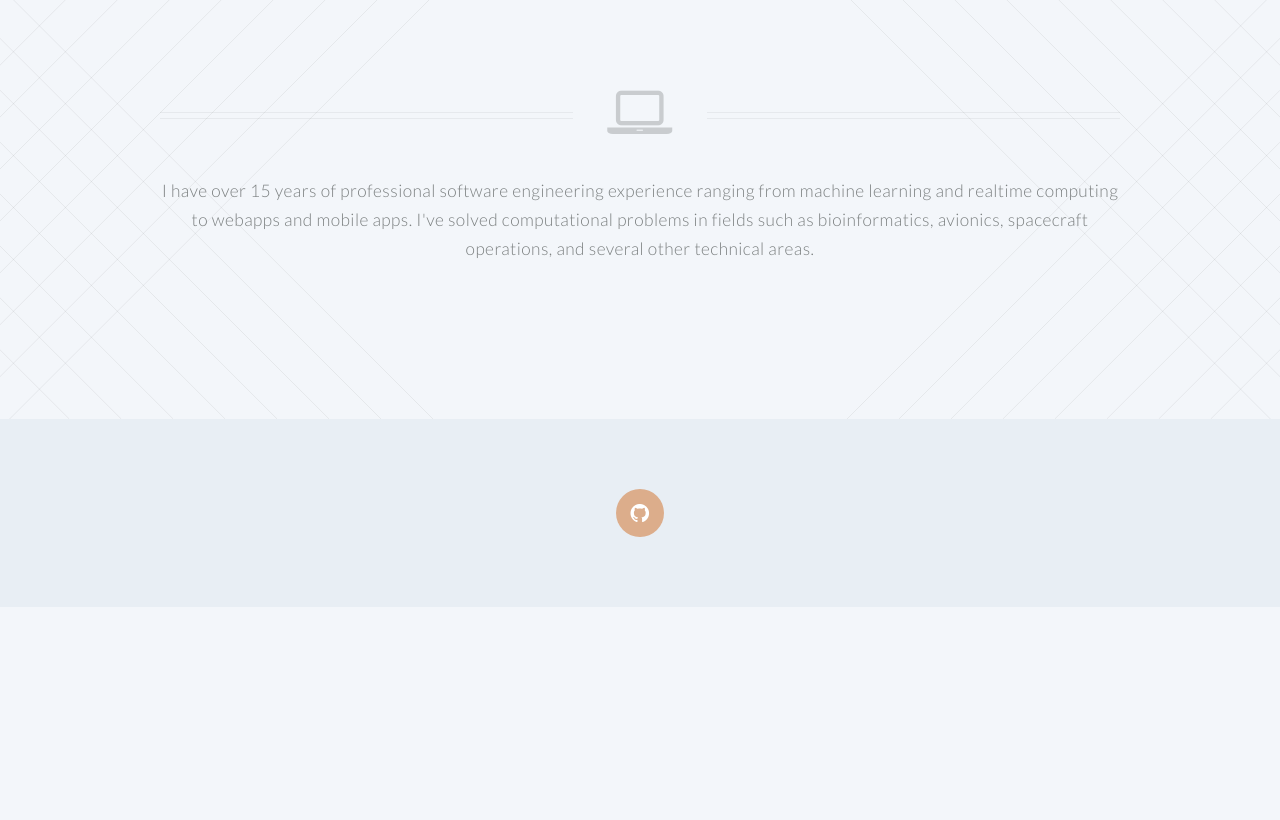
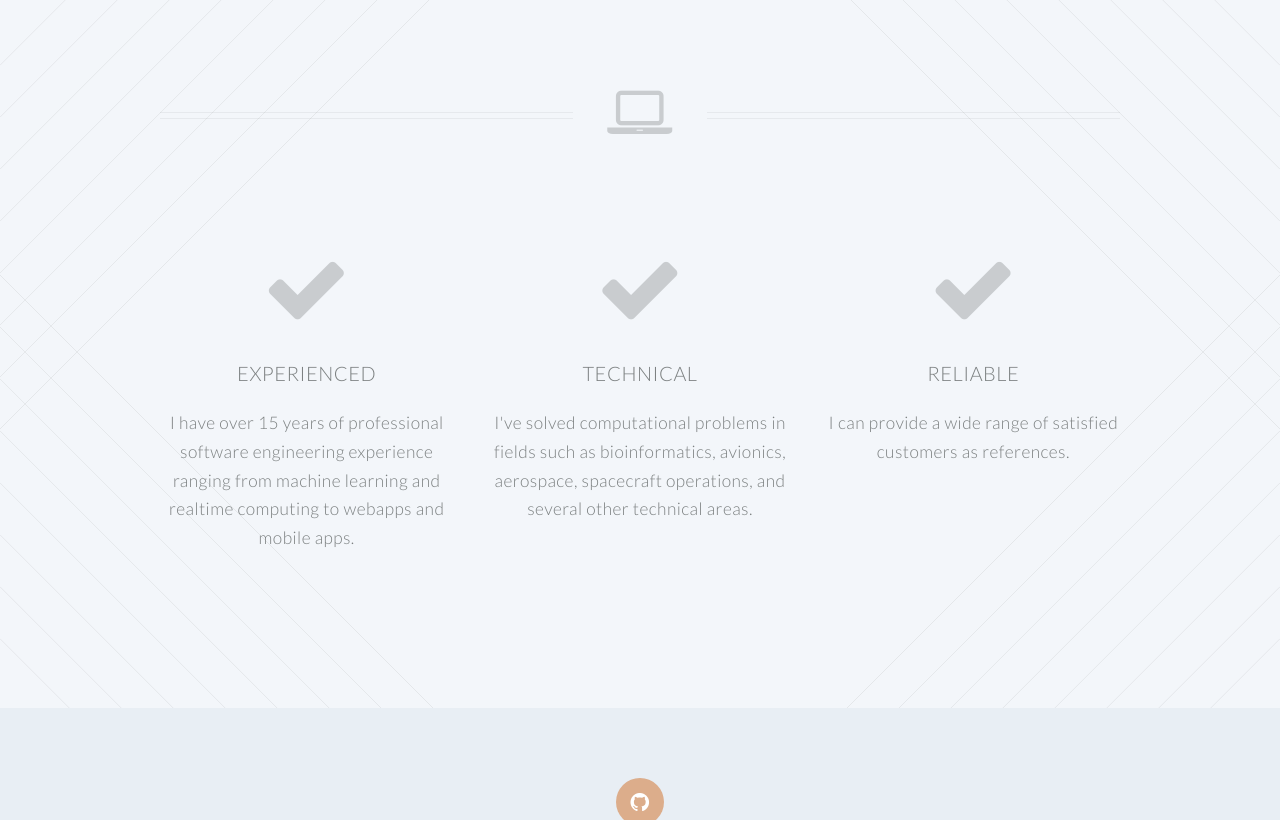
Before and after one commit to uzbit/uzbit.github.io, a Jekyll site: the page built from index.html, in a window 1280 px wide and 900 px high, scrolled down 496 px, cut to the strip 80-900 px from the top of the window. Built offline with Jekyll 4.4.1, drawn with Linux system fonts in a browser that asks for light colours; before the commit the page ends 1183 px from its top, so only the background shows below that; some of the changed lines change nothing that is shown.

Commit message:
Update some text

```diff
--- a/index.html
+++ b/index.html
@@ -5,10 +5,6 @@ layout: landing-page
 			<article id="main">
     			<header class="special container">
 					<span class="icon fa-laptop"></span>
-					<p>
-						I have over 15 years of professional software engineering experience ranging from machine learning and realtime computing to webapps and mobile apps.
-						I've solved computational problems in fields such as bioinformatics, avionics, spacecraft operations, and several other technical areas.
-					</p>
 				</header>
 					<!--
 				<header class="special container">
@@ -55,7 +51,7 @@ layout: landing-page
 						</div>
 					</section>
 					-->
-				<!-- Two
+				<!-- Two -->
 					<section class="wrapper style1 container special">
 						<div class="row">
 							<div class="4u">
@@ -63,9 +59,9 @@ layout: landing-page
 								<section>
 									<span class="icon featured fa-check"></span>
 									<header>
-										<h3>This is Something</h3>
+										<h3>Experienced</h3>
 									</header>
-									<p>Sed tristique purus vitae volutpat ultrices. Aliquam eu elit eget arcu commodo suscipit dolor nec nibh. Proin a ullamcorper elit, et sagittis turpis. Integer ut fermentum.</p>
+									<p>I have over 15 years of professional software engineering experience ranging from machine learning and realtime computing to webapps and mobile apps.</p>
 								</section>
 
 							</div>
@@ -74,9 +70,9 @@ layout: landing-page
 								<section>
 									<span class="icon featured fa-check"></span>
 									<header>
-										<h3>Also Something</h3>
+										<h3>Technical</h3>
 									</header>
-									<p>Sed tristique purus vitae volutpat ultrices. Aliquam eu elit eget arcu commodo suscipit dolor nec nibh. Proin a ullamcorper elit, et sagittis turpis. Integer ut fermentum.</p>
+									<p>I've solved computational problems in fields such as bioinformatics, avionics, aerospace, spacecraft operations, and several other technical areas.</p>
 								</section>
 
 							</div>
@@ -85,15 +81,15 @@ layout: landing-page
 								<section>
 									<span class="icon featured fa-check"></span>
 									<header>
-										<h3>Probably Something</h3>
+										<h3>Reliable</h3>
 									</header>
-									<p>Sed tristique purus vitae volutpat ultrices. Aliquam eu elit eget arcu commodo suscipit dolor nec nibh. Proin a ullamcorper elit, et sagittis turpis. Integer ut fermentum.</p>
+									<p>I can provide a wide range of satisfied customers as references.</p>
 								</section>
 
 							</div>
 						</div>
 					</section>
-					-->
+
 				<!-- Three
 					<section class="wrapper style3 container special">
 
```
Also changed, not shown: 4 other files.
